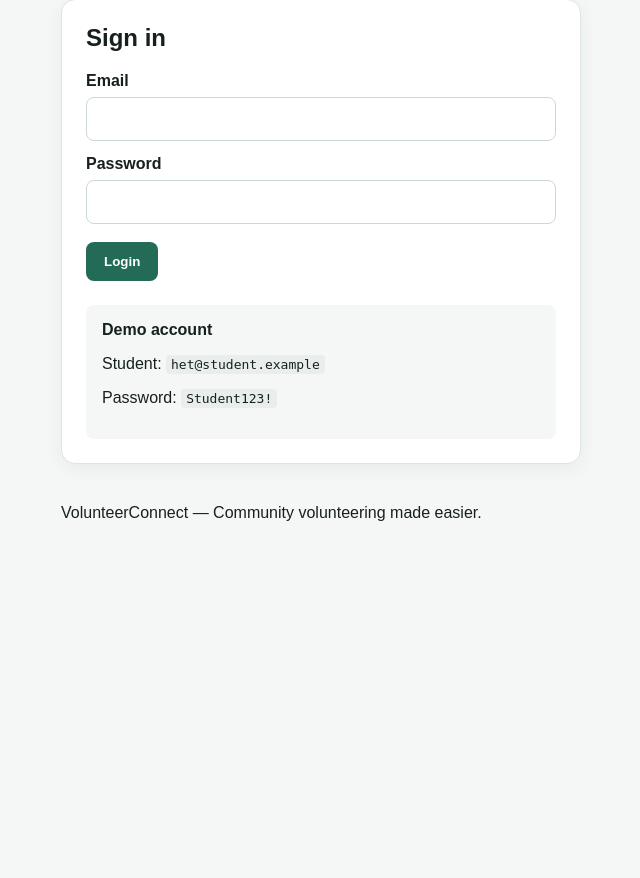
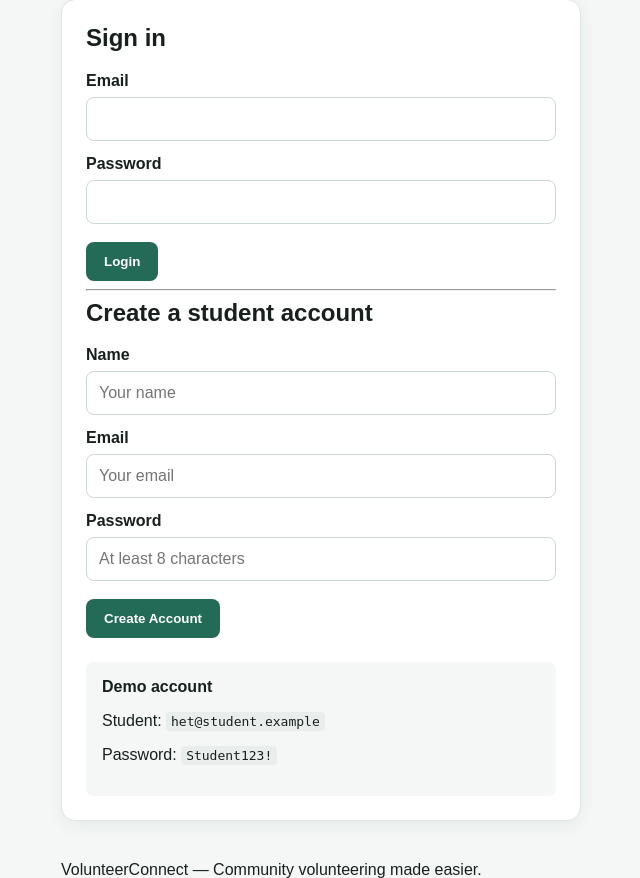
Before and after one commit to sonihet2608-sketch/VolunteerConnect, a Flask app: page / in a window 1280 px wide. Shown: the part 240-1118 px from the top of the page, without its empty margins (29-669 px from the left). Before the commit the page ends 761 px from the top, so only its background shows below. Run offline with Flask 3, Linux system fonts and the light colour scheme.

Commit message:
Add student registration form

```diff
--- a/templates/login.html
+++ b/templates/login.html
@@ -36,6 +36,22 @@
 
         <button type="submit">Login</button>
     </form>
+    <hr>
+
+<h2>Create a student account</h2>
+
+<form method="post" action="{{ url_for('register') }}">
+    <label for="register-name">Name</label>
+    <input type="text" id="register-name" name="name" placeholder="Your name" required>
+
+    <label for="register-email">Email</label>
+    <input type="email" id="register-email" name="email" placeholder="Your email" required>
+
+    <label for="register-password">Password</label>
+    <input type="password" id="register-password" name="password" placeholder="At least 8 characters" minlength="8" required>
+
+    <button type="submit">Create Account</button>
+</form>
 
     <div class="demo-box">
         <strong>Demo account</strong>
```
